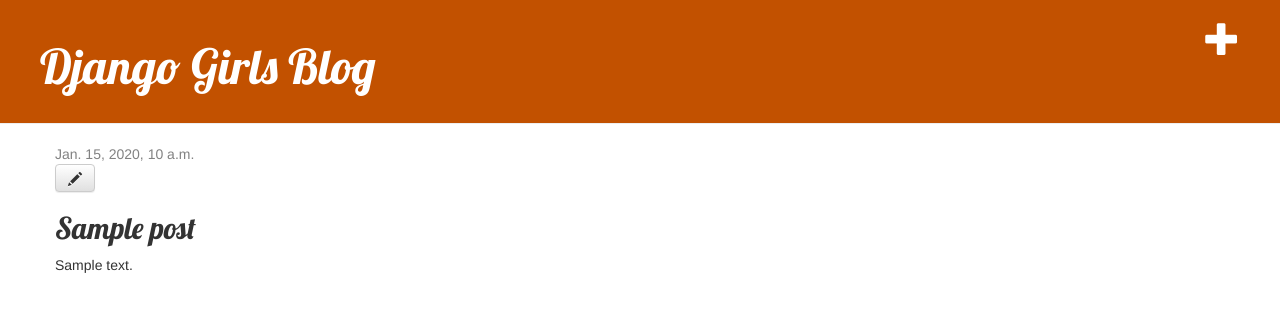
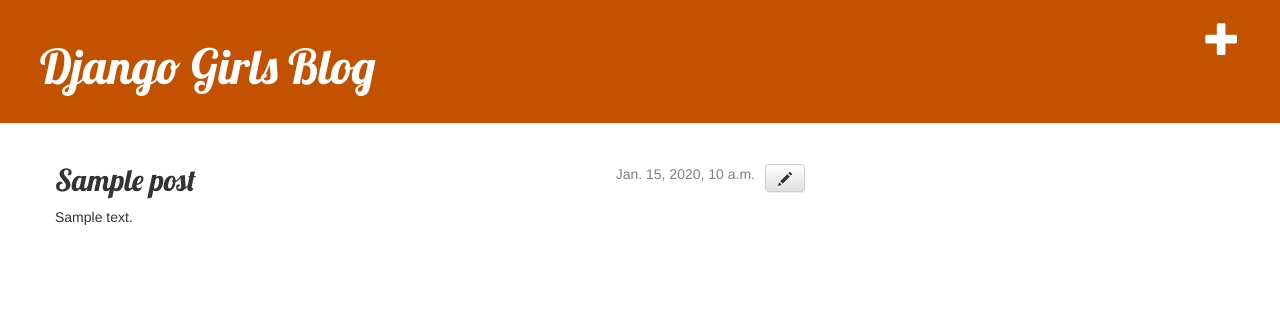
Before and after one commit to gaborm88/djangogirls, a Django app: page /post/1/ in a window 1280 px wide. Shown: the top 312 px of the page. Run offline with Django 3.2, Linux system fonts and the light colour scheme; a user stored in the database is signed in; tables that the repository leaves empty hold one stand-in row (values such as "Sample post"); some libraries are stand-ins or nearby versions.

Commit message:
Formated modify button and date

```diff
--- a/blog/static/css/blog.css
+++ b/blog/static/css/blog.css
@@ -20,10 +20,16 @@
 
 .date {
   color: #828282;
+  float: right;
 }
 
 .save {
   float: right;
+}
+
+.modify {
+  float: right;
+  margin-left: 1rem;
 }
 
 .post-form textarea, .post-form input {
--- a/blog/templates/blog/post_detail.html
+++ b/blog/templates/blog/post_detail.html
@@ -2,14 +2,18 @@
 
 {% block content %}
     <div class="post">
+        {% if user.is_authenticated %}
+        <div class="modify">
+            <a class="btn btn-default" href="{% url 'post_edit' pk=post.pk %}">
+                <span class="glyphicon glyphicon-pencil"></span>
+            </a>
+        </div>
+        {% endif %}
         {% if post.published_date %}
             <div class="date">
                 {{ post.published_date }}
             </div>
         {% endif %}
-        {% if user.is_authenticated %}
-          <a class="btn btn-default" href="{% url 'post_edit' pk=post.pk %}"><span class="glyphicon glyphicon-pencil"></span></a>
-        {% endif %}
         <h2>{{ post.title }}</h2>
         <p>{{ post.text|linebreaksbr }}</p>
     </div>
```
